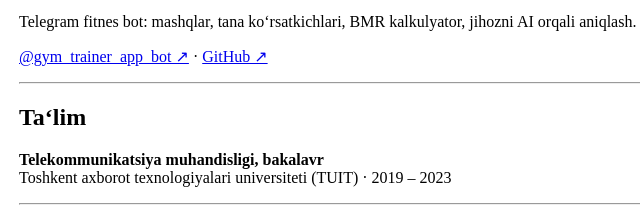
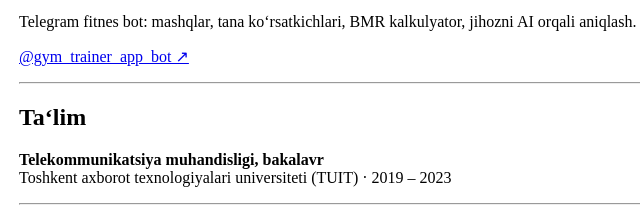
Before and after one commit to Jakhongir99/Jakhongir99.github.io, a plain HTML site: page index.html in a window 1280 px wide. Shown: the part 2270-2487 px from the top of the page, 259-899 px from the left. Drawn offline with Linux system fonts and the light colour scheme.

Commit message:
Remove link to private gym bot repo
Co-Authored-By: Claude Opus 5.5 <noreply@anthropic.com>

```diff
--- a/index.html
+++ b/index.html
@@ -153,8 +153,7 @@
               ["admin.sazu.uz", "https://admin.sazu.uz"]] },
     { name: "Gym Trainer Bot", cat: "AI / Bot", tech: "Python, Cursor IDE",
       desc: "Telegram fitnes bot: mashqlar, tana ko‘rsatkichlari, BMR kalkulyator, jihozni AI orqali aniqlash.",
-      links: [["@gym_trainer_app_bot", "https://t.me/gym_trainer_app_bot"],
-              ["GitHub", "https://github.com/Jakhongir99/my-gym-trainer-bot"]] }
+      links: [["@gym_trainer_app_bot", "https://t.me/gym_trainer_app_bot"]] }
   ];
 
   var list = document.getElementById("list");
```
